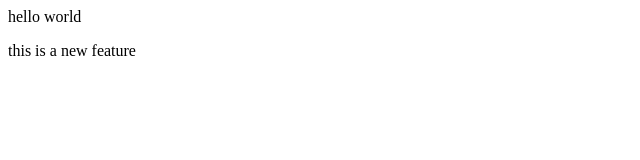
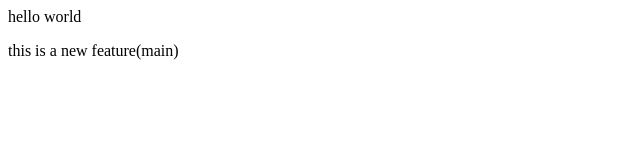
Before and after one commit to saisatwik999/story2, a plain HTML site: page index.html in a window 1280 px wide. Shown: the full height of the page, 0-640 px from the left. Drawn offline with Linux system fonts and the light colour scheme.

```diff
--- a/index.html
+++ b/index.html
@@ -1,2 +1,2 @@
 <p> hello world </p>
-<p> this is a new feature</p>
+<p> this is a new feature(main)</p>
```
